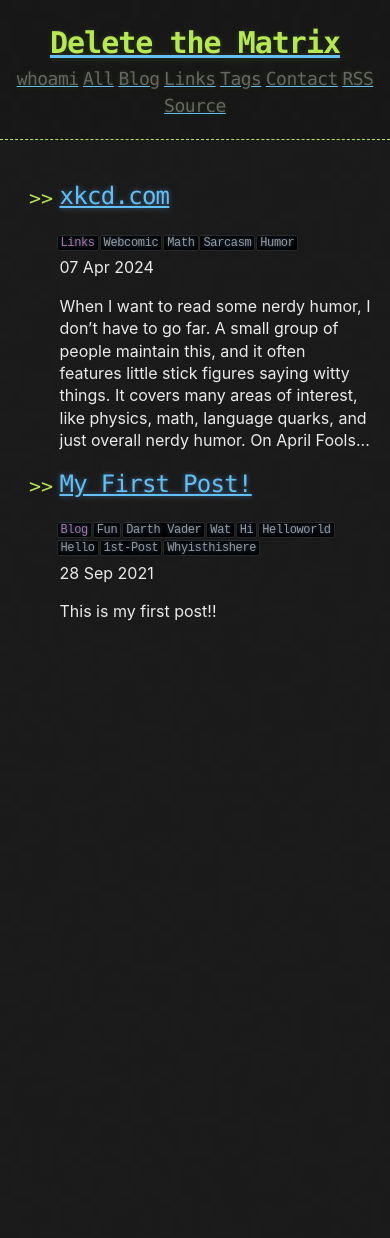
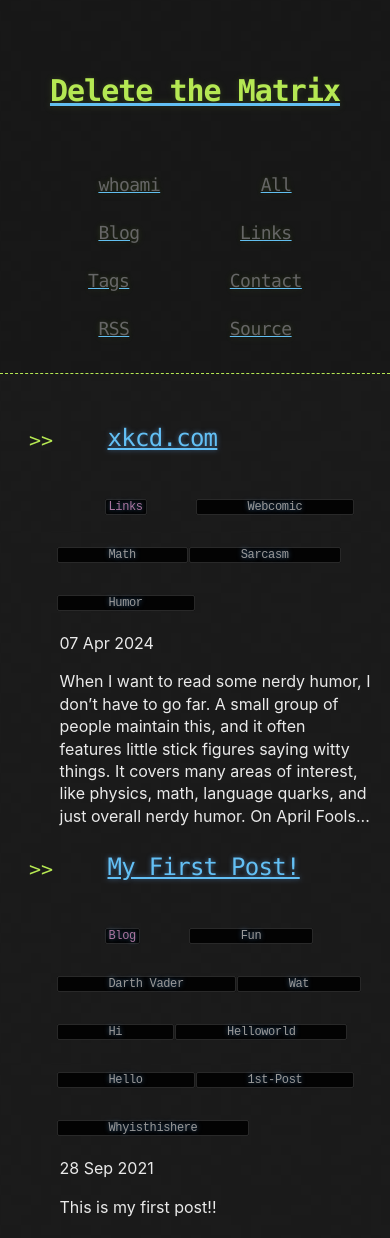
Before and after one commit to CamoCatX/camocatx.github.io, a Jekyll site: the page built from index.html, in a window 390 px wide. Built offline with Jekyll 4.4.1, drawn with Linux system fonts in a browser that asks for light colours; the list of posts is cut into pages by our own code; before the commit the page ends 900 px from its top, so only the background shows below that.

Commit message:
Update base.scss

```diff
--- a/_sass/base.scss
+++ b/_sass/base.scss
@@ -34,6 +34,17 @@ $tablet: 600px;
     body {
         color: $body-foreground;
     }
+}
+
+@media only screen and (max-width: 767px) {
+   a {
+        padding: 48px;
+        line-height: 48px;
+    }
+}
+
+span.email b {
+	display: none;
 }
 
 /* Base Styles */
@@ -254,11 +265,6 @@ hr {
   float: left;
 }
 
-
-/* Links
-   a, a:hover, a:visited
-*/
-
 a {
   color: #63c0f5;
   text-shadow: 0 0 5px rgba(104, 182, 255, 0.5);
@@ -270,21 +276,6 @@ a:active, a:focus {
   -moz-outline-style: none
 }
 
-/* Clearfix (10052021 Commented Out)
-
-.cf:before, .cf:after {
-  content:"";
-  display:table;
-}
-
-.cf:after {
-  clear:both;
-}
-
-.cf {
-  zoom:1;
-}
-*/
 
 // Responsive Mobile First (10052021 Added)
 
```
